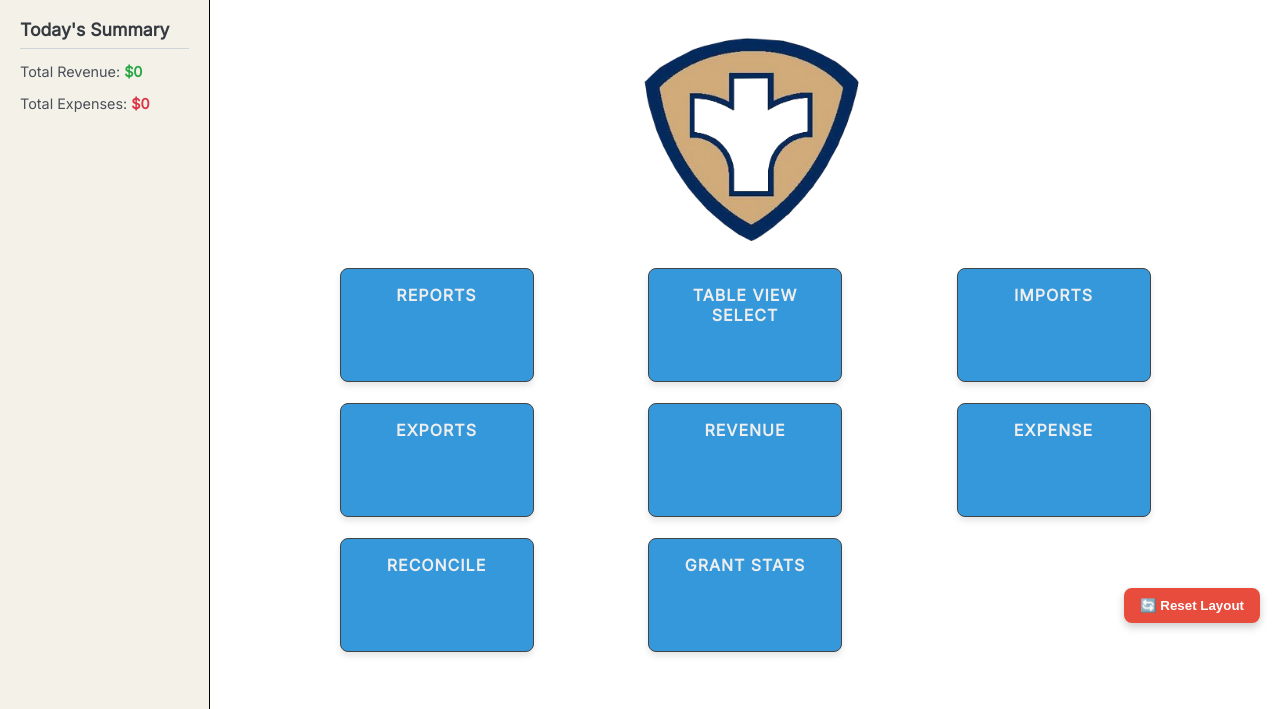
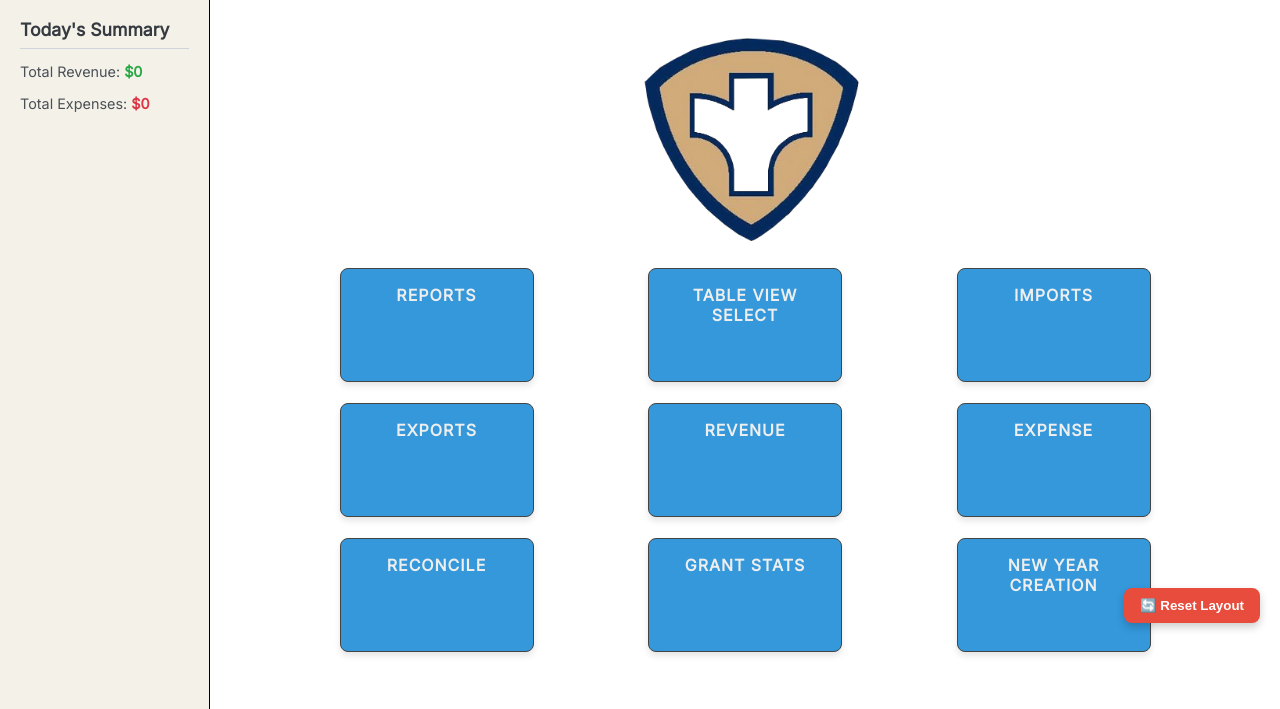
Before and after one commit to IYarwood/WCHD_Project, a Django app: page /index/ in a window 1280 px wide. Shown: the part 157-866 px from the top of the page. Run offline with Django 5.2, Linux system fonts and the light colour scheme; data that the repository does not hold is empty.

Commit message:
Added button for view by year

```diff
--- a/WCHDApp/templates/WCHDApp/index.html
+++ b/WCHDApp/templates/WCHDApp/index.html
@@ -89,6 +89,7 @@
             <div class="box" data-id="expenses"><a href="{% url 'transactionsExpenses' %}">Expense</a></div>
             <div class="box" data-id="reconcile"><a href="{% url 'reconcile' %}">Reconcile</a></div>
             <div class="box" data-id="grantStats"><a href="{% url 'grantStats' %}">Grant Stats</a></div>
+            <div class="box" data-id="viewByYear"><a href="{% url 'viewByYear' %}">New Year Creation</a></div>
         </div>
 
         <script>document.addEventListener('DOMContentLoaded', () => {
```
